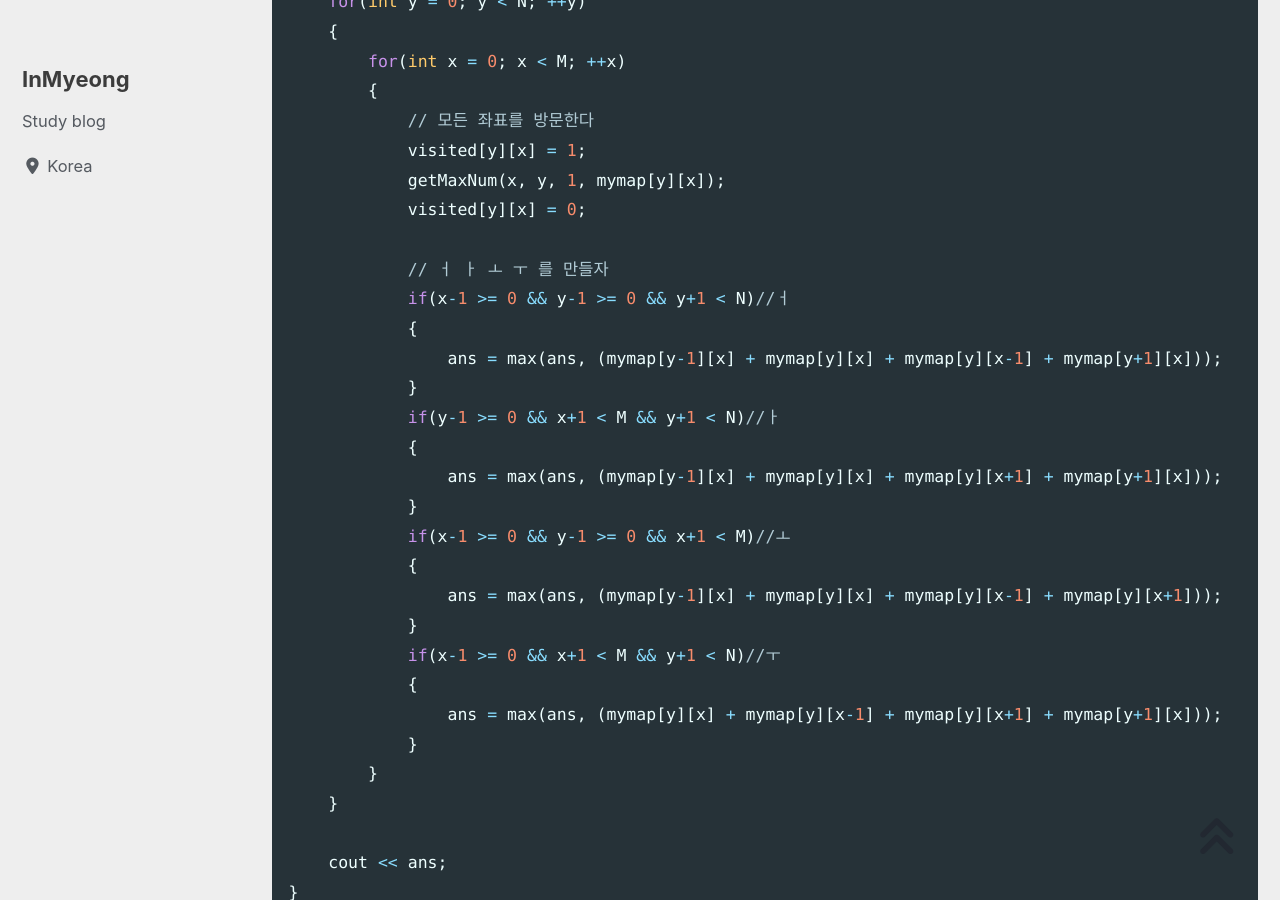
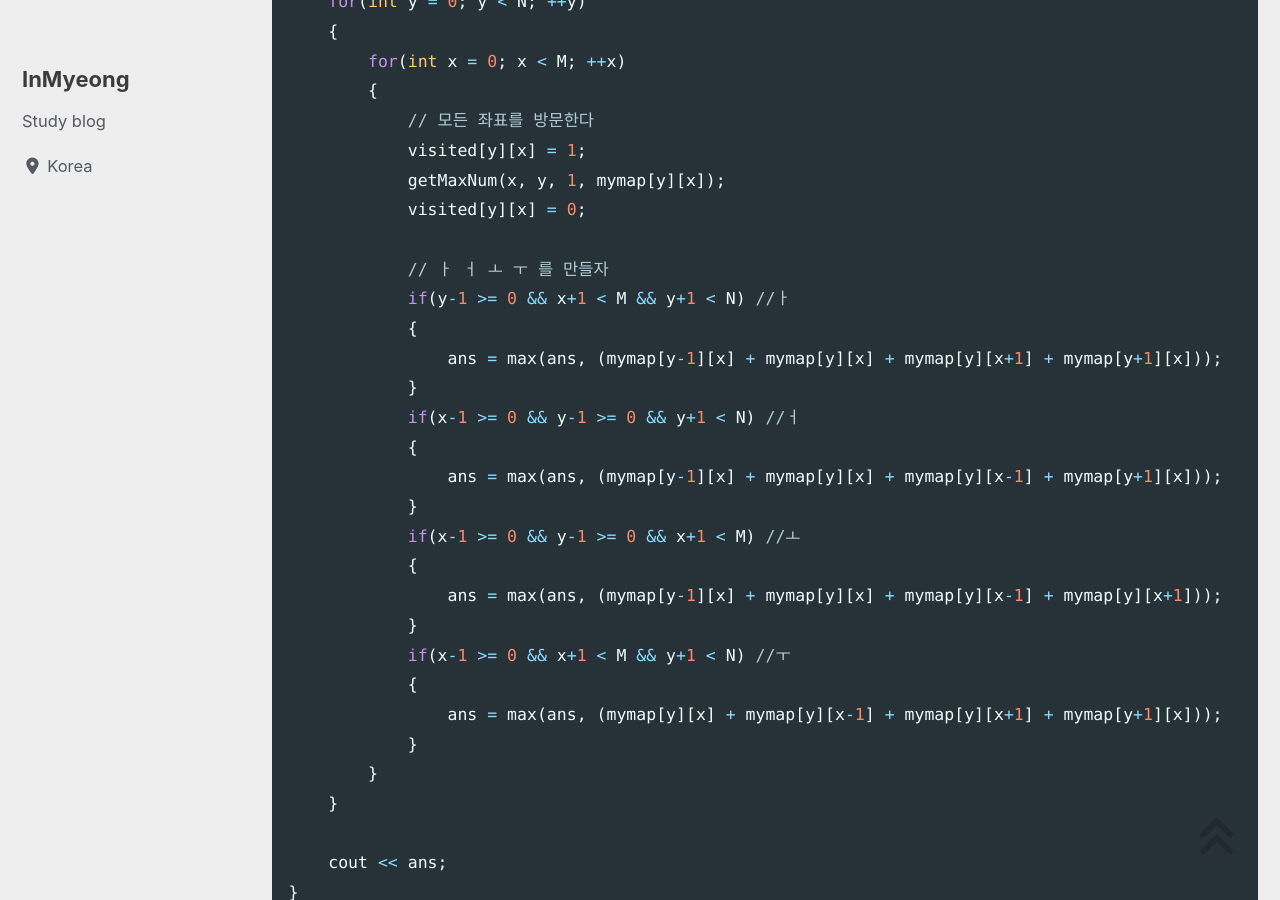
Before and after one commit to devMyeong/devMyeong.github.io, a Jekyll site: the page built from _posts/codingTest/2022-09-25-백준.md, in a window 1280 px wide and 900 px high, scrolled down 16729 px. Built offline with Jekyll 4.4.1, drawn with Linux system fonts in a browser that asks for light colours; cached includes are drawn as plain includes; nearby versions of some CDN libraries; some web fonts are replaced; comment, search, counter and statistics services are not loaded.

Commit message:
Chore : 백준 코드 위치 수정

```diff
--- a/_posts/codingTest/2022-09-25-백준.md
+++ b/_posts/codingTest/2022-09-25-백준.md
@@ -535,20 +535,20 @@ int main()
             getMaxNum(x, y, 1, mymap[y][x]);
             visited[y][x] = 0;
 
-            // ㅓ ㅏ ㅗ ㅜ 를 만들자
-            if(x-1 >= 0 && y-1 >= 0 && y+1 < N)//ㅓ
+            // ㅏ ㅓ ㅗ ㅜ 를 만들자
+            if(y-1 >= 0 && x+1 < M && y+1 < N) //ㅏ
+            {
+                ans = max(ans, (mymap[y-1][x] + mymap[y][x] + mymap[y][x+1] + mymap[y+1][x]));
+            }
+            if(x-1 >= 0 && y-1 >= 0 && y+1 < N) //ㅓ
             {
                 ans = max(ans, (mymap[y-1][x] + mymap[y][x] + mymap[y][x-1] + mymap[y+1][x]));
             }
-            if(y-1 >= 0 && x+1 < M && y+1 < N)//ㅏ
-            {
-                ans = max(ans, (mymap[y-1][x] + mymap[y][x] + mymap[y][x+1] + mymap[y+1][x]));
-            }
-            if(x-1 >= 0 && y-1 >= 0 && x+1 < M)//ㅗ
+            if(x-1 >= 0 && y-1 >= 0 && x+1 < M) //ㅗ
             {
                 ans = max(ans, (mymap[y-1][x] + mymap[y][x] + mymap[y][x-1] + mymap[y][x+1]));
             }
-            if(x-1 >= 0 && x+1 < M && y+1 < N)//ㅜ
+            if(x-1 >= 0 && x+1 < M && y+1 < N) //ㅜ
             {
                 ans = max(ans, (mymap[y][x] + mymap[y][x-1] + mymap[y][x+1] + mymap[y+1][x]));
             }
```
